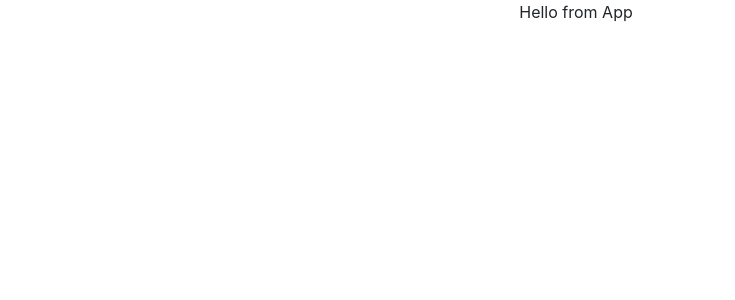
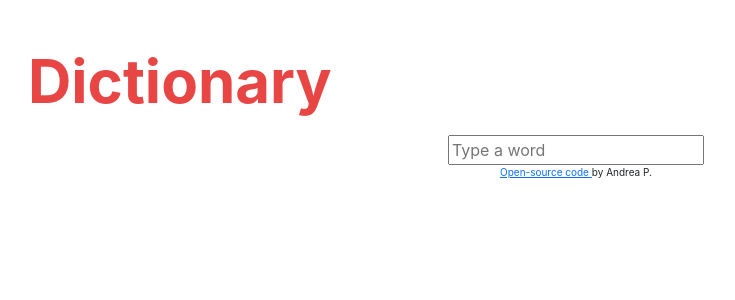
Before and after one commit to anpascott/dictionary-project, a React (Create React App) app: page / in a window 1280 px wide. Shown: the top 300 px of the page, without its empty margins (64-799 px from the left). Built offline with nearby package versions, Linux system fonts and the light colour scheme.

Commit message:
Start Search Engine

```diff
--- a/src/App.css
+++ b/src/App.css
@@ -2,37 +2,6 @@
   text-align: center;
 }
 
-.App-logo {
-  height: 40vmin;
-  pointer-events: none;
+.App footer {
+  font-size: 10px;
 }
-
-@media (prefers-reduced-motion: no-preference) {
-  .App-logo {
-    animation: App-logo-spin infinite 20s linear;
-  }
-}
-
-.App-header {
-  background-color: #282c34;
-  min-height: 100vh;
-  display: flex;
-  flex-direction: column;
-  align-items: center;
-  justify-content: center;
-  font-size: calc(10px + 2vmin);
-  color: white;
-}
-
-.App-link {
-  color: #61dafb;
-}
-
-@keyframes App-logo-spin {
-  from {
-    transform: rotate(0deg);
-  }
-  to {
-    transform: rotate(360deg);
-  }
-}
--- a/src/App.js
+++ b/src/App.js
@@ -1,11 +1,15 @@
 import './App.css';
+import Dictionary from "./Dictionary";
 
 function App() {
   return (
     <div className="App">
-        <p>
-Hello from App
-        </p>
+      <div className="container">
+        <Dictionary/>
+<footer className="repository">
+ < a href="https://github.com/anpascott/dictionary-project.git"> Open-source code </a> by Andrea P.
+</footer>
+      </div>
     </div>
   );
 }
--- /dev/null
+++ b/src/Dictionary.css
@@ -0,0 +1,8 @@
+.Dictionary .title {
+  margin-top: 35px;
+  padding: 10px;
+  text-align: left;
+  color: #e84545;
+  font-size: 60px;
+  font-weight: bold;
+}
--- /dev/null
+++ b/src/Dictionary.js
@@ -0,0 +1,27 @@
+import React, { useState } from "react";
+import "./Dictionary.css";
+
+export default function Dictionary () {
+
+let [keyword, setKeyword] = useState("");
+
+  function search (event){
+    event.preventDefault();
+    alert(`searching for ${keyword}`);
+  }
+
+  function updateKeyword (event) {
+  setKeyword(event.target.value);
+
+  }
+  return (
+  <div className="Dictionary">
+<h1 className="title">
+Dictionary
+  </h1>
+  <form onSubmit={search}>
+    <input type="Search" autofocus={true} placeholder="Type a word" onChange={updateKeyword}/>
+  </form>
+  </div>
+  );
+}
```
